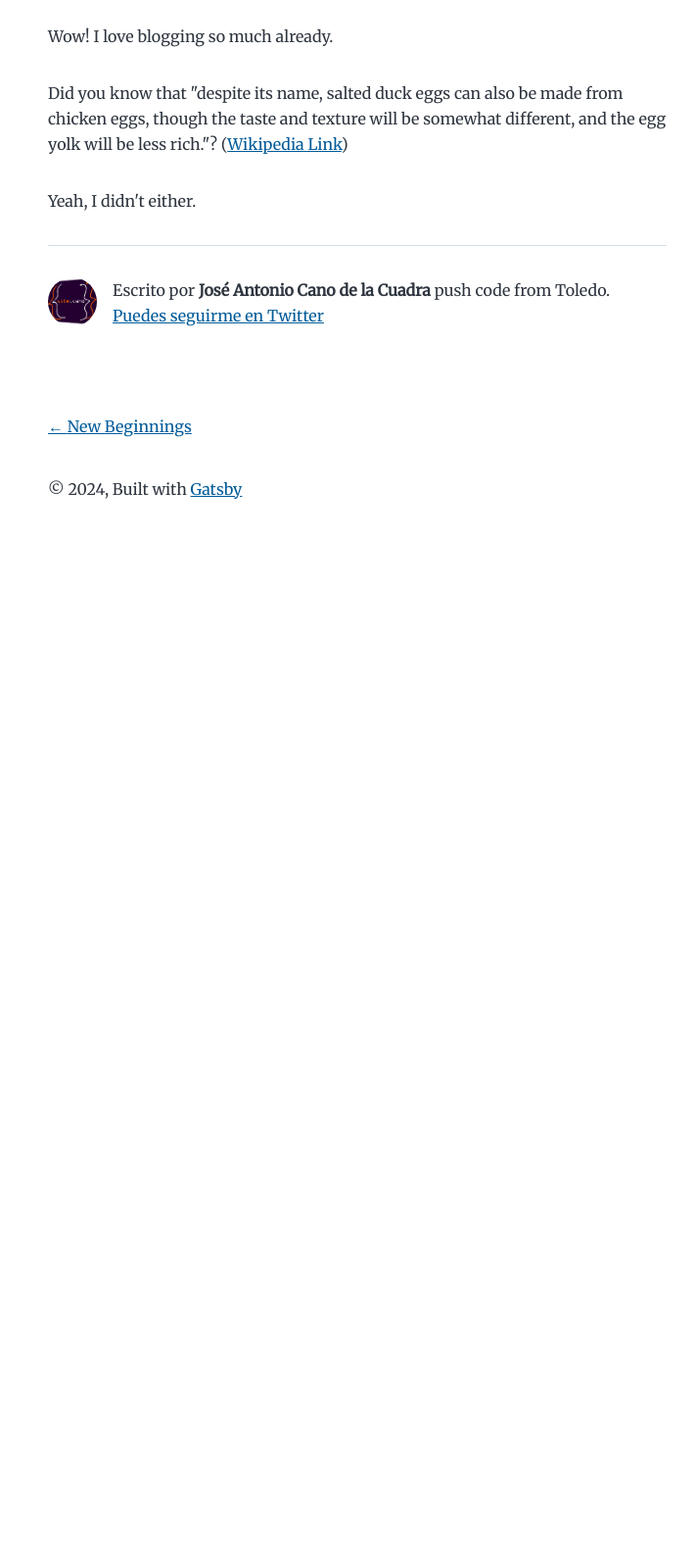
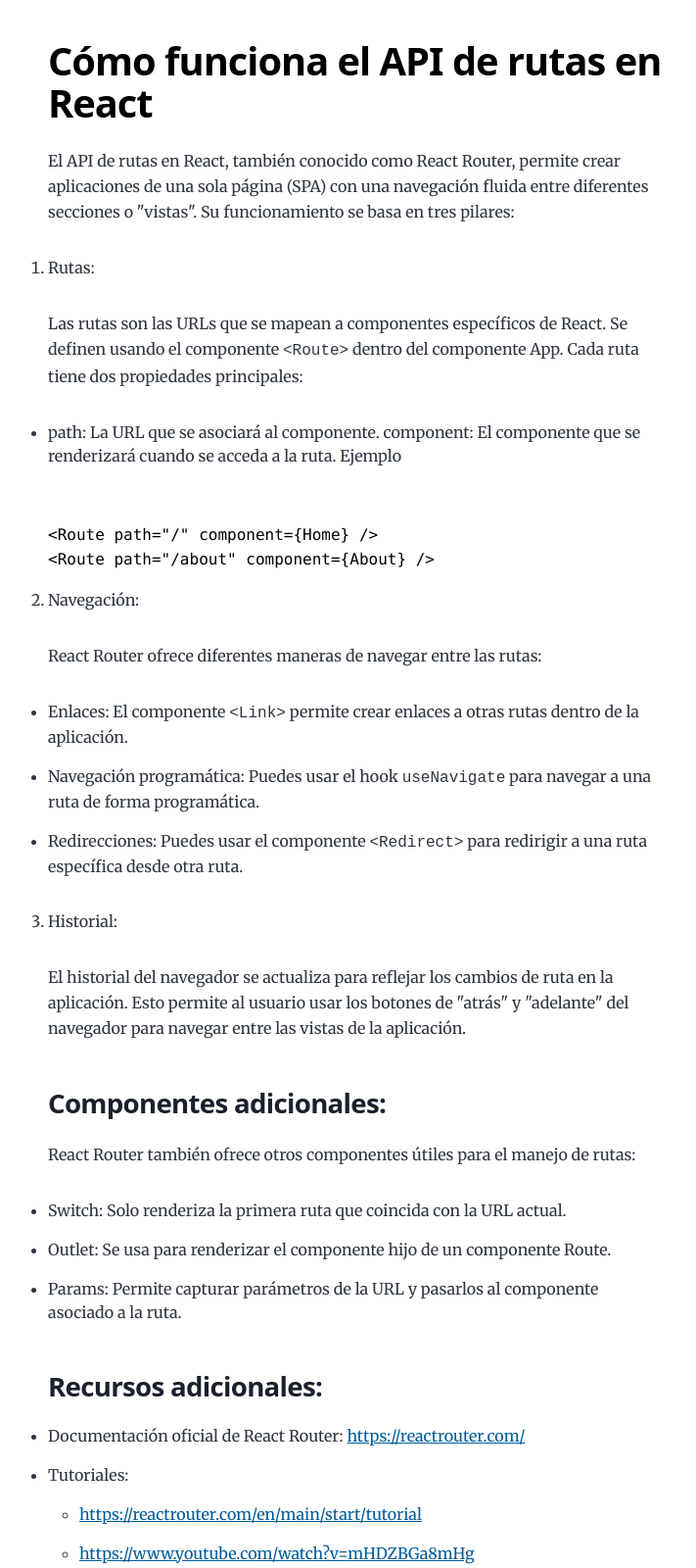
Before and after one commit to canodelacuadra/blog-starter, a Gatsby site: page /api-rutas/ in a window 1280 px wide. Shown: the part 260-1860 px from the top of the page at 98% size, without its empty margins (275-986 px from the left). Before the commit the page ends 835 px from the top, so only its background shows below. Built offline with nearby package versions, Linux system fonts and the light colour scheme; Gatsby itself is replaced by a stand-in of ours; some packages are replaced by stand-ins of ours; code samples lack their colours.

Commit message:
articulo rutas

`````diff
--- a/content/blog/api-rutas/index.md
+++ b/content/blog/api-rutas/index.md
@@ -3,11 +3,47 @@ title: Cómo funciona el API de rutas en React
 date: "2024-04-05T22:40:32.169Z"
 ---
 
-Wow! I love blogging so much already.
+# Cómo funciona el API de rutas en React
+El API de rutas en React, también conocido como React Router, permite crear aplicaciones de una sola página (SPA) con una navegación fluida entre diferentes secciones o "vistas". Su funcionamiento se basa en tres pilares:
 
-Did you know that "despite its name, salted duck eggs can also be made from
-chicken eggs, though the taste and texture will be somewhat different, and the
-egg yolk will be less rich."?
-([Wikipedia Link](https://en.wikipedia.org/wiki/Salted_duck_egg))
+1. Rutas:
 
-Yeah, I didn't either.
+Las rutas son las URLs que se mapean a componentes específicos de React. Se definen usando el componente ``<Route>`` dentro del componente App. Cada ruta tiene dos propiedades principales:
+
+- path: La URL que se asociará al componente.
+component: El componente que se renderizará cuando se acceda a la ruta.
+Ejemplo
+````JavaScript
+
+<Route path="/" component={Home} />
+<Route path="/about" component={About} />
+````
+
+2. Navegación:
+
+React Router ofrece diferentes maneras de navegar entre las rutas:
+
+   - Enlaces: El componente ``<Link>`` permite crear enlaces a otras rutas dentro de la aplicación.
+   - Navegación programática: Puedes usar el hook ``useNavigate`` para navegar a una ruta de forma programática.
+   - Redirecciones: Puedes usar el componente ``<Redirect>`` para redirigir a una ruta específica desde otra ruta.
+
+3. Historial:
+
+El historial del navegador se actualiza para reflejar los cambios de ruta en la aplicación. Esto permite al usuario usar los botones de "atrás" y "adelante" del navegador para navegar entre las vistas de la aplicación.
+
+### Componentes adicionales:
+
+React Router también ofrece otros componentes útiles para el manejo de rutas:
+
+- Switch: Solo renderiza la primera ruta que coincida con la URL actual.
+- Outlet: Se usa para renderizar el componente hijo de un componente Route.
+- Params: Permite capturar parámetros de la URL y pasarlos al componente asociado a la ruta.
+### Recursos adicionales:
+
+- Documentación oficial de React Router: https://reactrouter.com/
+- Tutoriales:
+  - https://reactrouter.com/en/main/start/tutorial
+  - https://www.youtube.com/watch?v=mHDZBGa8mHg
+- En resumen:
+
+> El API de rutas en React es una herramienta poderosa para crear aplicaciones SPA con una navegación fluida e intuitiva. Su funcionamiento se basa en la definición de rutas, la navegación entre ellas y la gestión del historial del navegador.
`````
